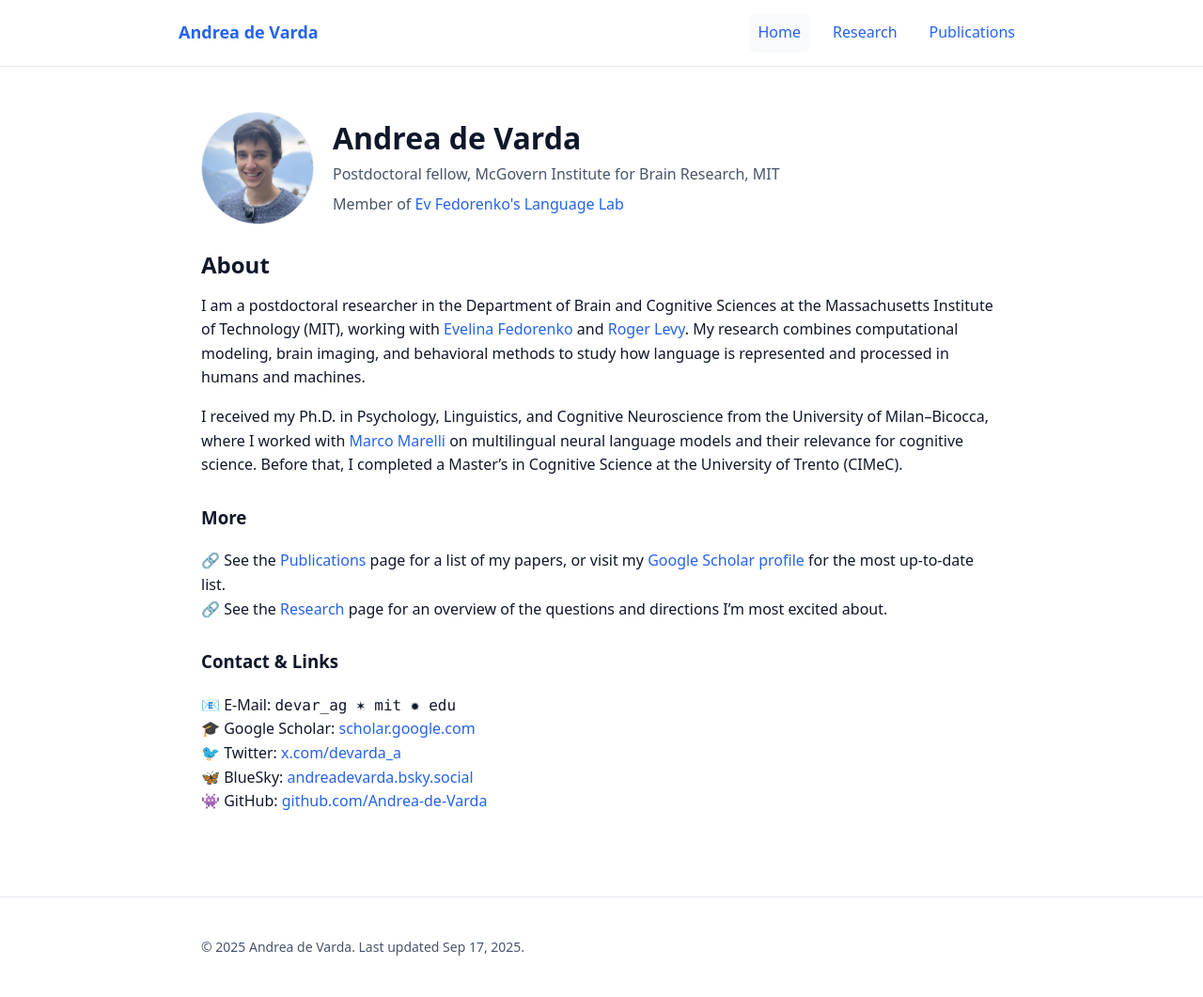
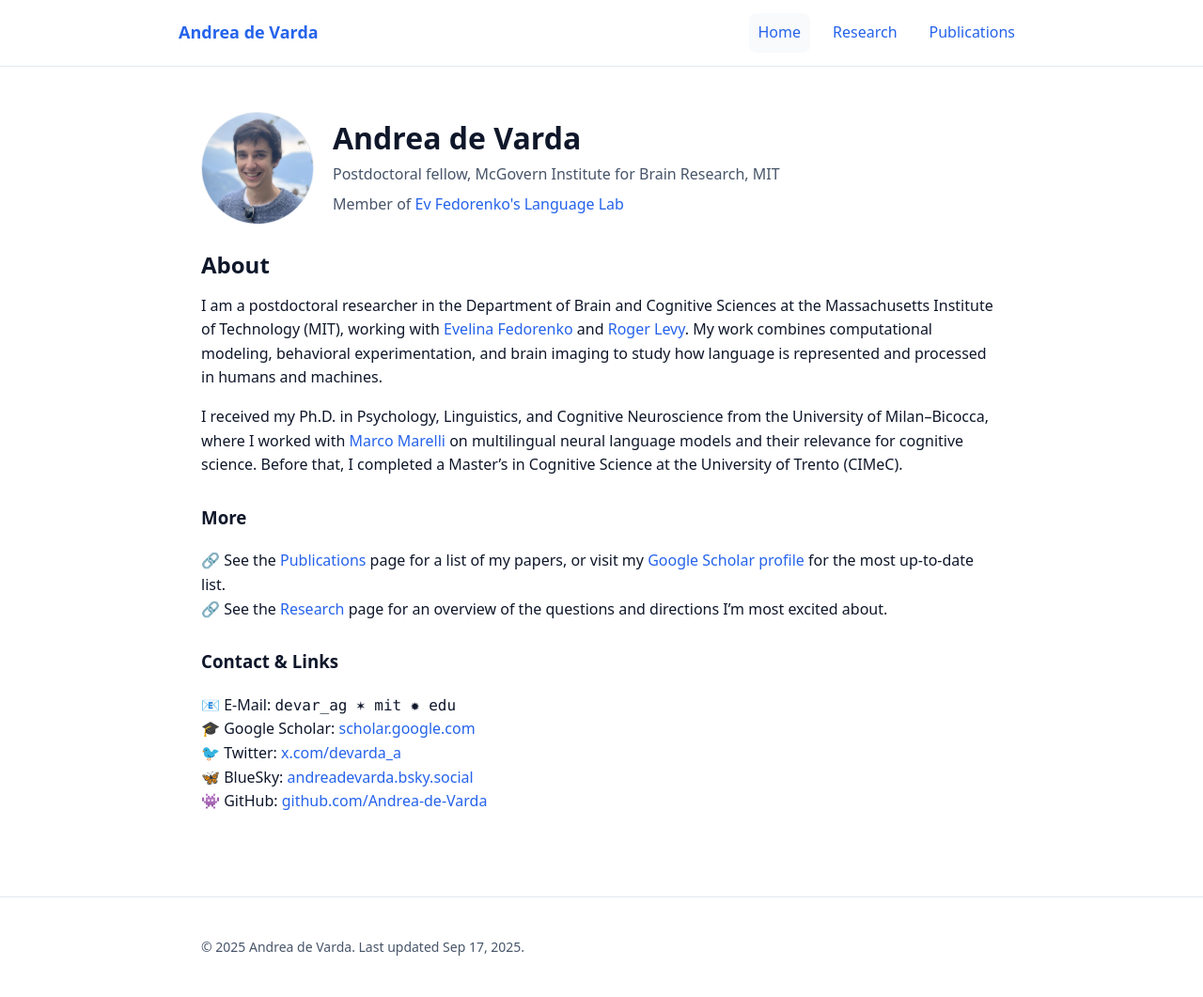
Before and after one commit to Andrea-de-Varda/Andrea-de-Varda.github.io, a Jekyll site: the page built from index.md, in a window 1280 px wide. Shown: the whole page at 94% size. Built offline with Jekyll 4.4.1, drawn with Linux system fonts in a browser that asks for light colours.

Commit message:
Update index.md

```diff
--- a/index.md
+++ b/index.md
@@ -18,7 +18,7 @@ permalink: /
   <p>
     I am a postdoctoral researcher in the Department of Brain and Cognitive Sciences at the
     Massachusetts Institute of Technology (MIT), working with <a href="https://evlab.mit.edu/" target="_blank" rel="noopener">Evelina Fedorenko</a>  and <a href="http://cpl.mit.edu/index.html" target="_blank" rel="noopener">Roger Levy</a>.
-    My research combines computational modeling, brain imaging, and behavioral methods to study
+    My work combines computational modeling, behavioral experimentation, and brain imaging to study
     how language is represented and processed in humans and machines.
   </p>
   <p>
```
